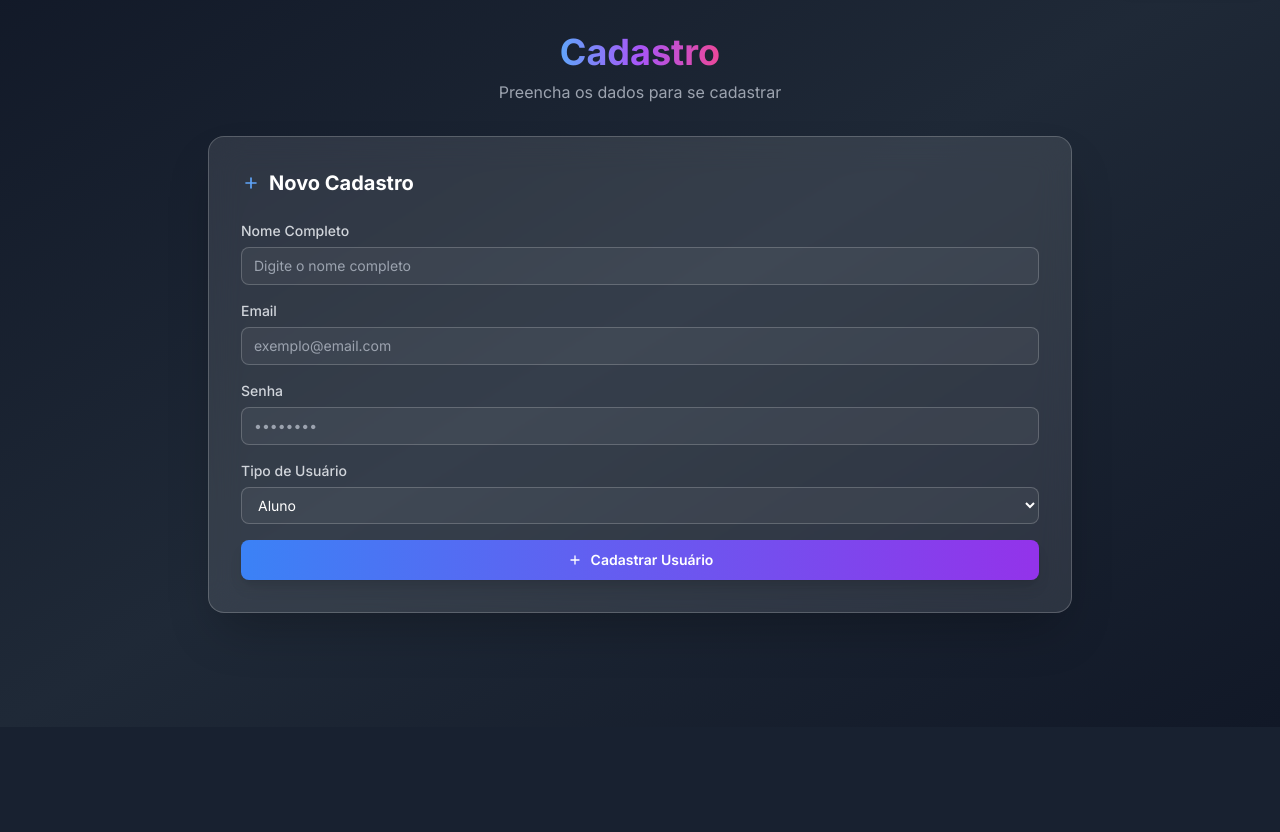
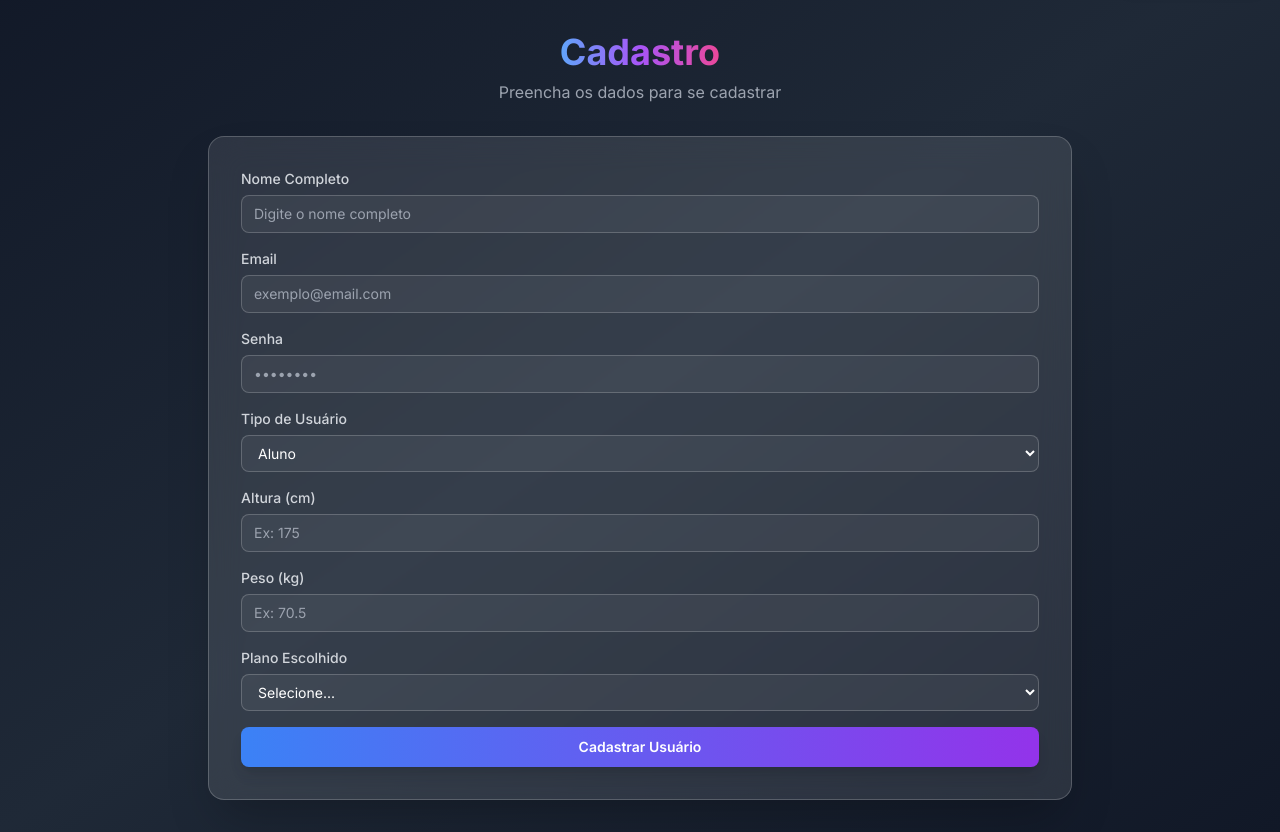
Before and after one commit to mista-bit/fit-zone, a PHP site: page /cadastro.php in a window 1280 px wide. Shown: the part 73-905 px from the top of the page. Before the commit the page ends 686 px from the top, so only its background shows below. Run offline with PHP 8.4, Linux system fonts and the light colour scheme; some libraries are stand-ins or nearby versions.

Commit message:
feat: Aprimora a página de cadastro e refatora o código

```diff
--- a/banco/admins.json
+++ b/banco/admins.json
@@ -13,5 +13,10 @@
         "usuario_id": 12,
         "acesso_total": true,
         "id": 3
+    },
+    {
+        "usuario_id": 14,
+        "acesso_total": true,
+        "id": 4
     }
 ]
--- a/banco/personais.json
+++ b/banco/personais.json
@@ -28,5 +28,10 @@
         "usuario_id": 11,
         "acesso_treinos": true,
         "id": 6
+    },
+    {
+        "usuario_id": 13,
+        "acesso_treinos": true,
+        "id": 7
     }
 ]
--- a/cadastro.php
+++ b/cadastro.php
@@ -6,6 +6,8 @@ require_once __DIR__ . '/db.php';
 
 $db = new BancoDeDados();
 $mensagem = "";
+
+$planoGet = isset($_GET['plano']) ? $_GET['plano'] : "";
 
 if (isset($_POST['nome'])) {
 
@@ -23,12 +25,16 @@ if (isset($_POST['nome'])) {
     ]);
 
     if ($tipo === "aluno") {
+        $altura = $_POST["altura"] ?? "";
+        $peso = $_POST["peso"] ?? "";
+        $plano = $_POST["plano"] ?? "";
+
         $db->inserir("alunos", [
             "usuario_id" => $id,
-            "altura" => "",
-            "peso" => "",
-            "plano" => "",
-            "treinos" => []
+            "altura" => $altura,
+            "peso" => $peso,
+            "plano" => $plano,
+            "treinos" => json_encode([])
         ]);
     }
 
@@ -73,6 +79,7 @@ $paginaAtual = 'cadastro';
     </style>
 </head>
 <body class="bg-gradient-to-br from-gray-900 via-gray-800 to-gray-900 min-h-screen">
+
     <nav class="bg-white/10 backdrop-blur-lg border-b border-white/20 sticky top-0 z-50">
         <div class="container mx-auto px-4 py-4 max-w-7xl">
             <div class="flex items-center justify-between">
@@ -81,44 +88,29 @@ $paginaAtual = 'cadastro';
                         FitZone
                     </span>
                 </a>
+
                 <div class="flex items-center gap-6">
-                    <a href="index.php"
-                       class="text-gray-300 hover:text-white transition-colors">
-                        Home
-                    </a>
-                    <a href="planos.php"
-                       class="text-gray-300 hover:text-white transition-colors">
-                        Planos
-                    </a>
+                    <a href="index.php" class="text-gray-300 hover:text-white transition-colors">Home</a>
+                    <a href="planos.php" class="text-gray-300 hover:text-white transition-colors">Planos</a>
+
                     <?php if (isset($_SESSION['usuario_tipo']) && $_SESSION['usuario_tipo'] === 'admin'): ?>
-                    <a href="clientes.php"
-                       class="text-gray-300 hover:text-white transition-colors">
-                        Clientes
-                    </a>
+                        <a href="clientes.php" class="text-gray-300 hover:text-white">Clientes</a>
                     <?php endif; ?>
+
                     <?php if (isset($_SESSION['usuario_id'])): ?>
                         <?php if ($_SESSION['usuario_tipo'] !== 'admin'): ?>
-                    <a href="area-cliente.php"
-                       class="text-gray-300 hover:text-white transition-colors">
-                        Minha Área
-                    </a>
+                            <a href="area-cliente.php" class="text-gray-300 hover:text-white">Minha Área</a>
                         <?php endif; ?>
+
                         <span class="text-gray-300 text-sm">
                             Olá, <span class="text-purple-400 font-semibold"><?= htmlspecialchars($_SESSION['usuario_nome']) ?></span>
                         </span>
-                    <a href="logout.php"
-                       class="text-gray-300 hover:text-white transition-colors">
-                        Sair
-                    </a>
+                        <a href="logout.php" class="text-gray-300 hover:text-white">Sair</a>
+
                     <?php else: ?>
-                    <a href="login.php"
-                       class="text-gray-300 hover:text-white transition-colors">
-                        Login
-                    </a>
-                    <a href="cadastro.php"
-                       class="bg-gradient-to-r from-blue-500 to-purple-600 hover:from-blue-600 hover:to-purple-700
-                              text-white font-semibold px-6 py-2 rounded-lg transition-all duration-200
-                              transform hover:scale-105 shadow-lg">
+                        <a href="login.php" class="text-gray-300 hover:text-white">Login</a>
+                        <a href="cadastro.php" class="bg-gradient-to-r from-blue-500 to-purple-600 hover:from-blue-600 hover:to-purple-700
+                        text-white font-semibold px-6 py-2 rounded-lg shadow-lg transition-all">
                             Cadastre-se
                         </a>
                     <?php endif; ?>
@@ -128,18 +120,16 @@ $paginaAtual = 'cadastro';
     </nav>
 
     <div class="container mx-auto px-4 py-8 max-w-4xl">
+
         <div class="text-center mb-8">
             <h1 class="text-4xl font-bold text-white mb-2">
-                <span class="bg-gradient-to-r from-blue-400 via-purple-500 to-pink-500 bg-clip-text text-transparent">
-                    Cadastro
-                </span>
+                <span class="bg-gradient-to-r from-blue-400 via-purple-500 to-pink-500 bg-clip-text text-transparent">Cadastro</span>
             </h1>
             <p class="text-gray-400">Preencha os dados para se cadastrar</p>
         </div>
 
         <?php if ($mensagem): ?>
-        <div class="mb-6 bg-green-500/20 border border-green-500/50 text-green-300 px-6 py-4 rounded-lg
-                    flex items-center gap-3 backdrop-blur-sm">
+            <div class="mb-6 bg-green-500/20 border border-green-500/50 text-green-300 px-6 py-4 rounded-lg flex items-center gap-3 backdrop-blur-sm">
                 <svg class="w-6 h-6" fill="none" stroke="currentColor" viewBox="0 0 24 24">
                     <path stroke-linecap="round" stroke-linejoin="round" stroke-width="2"
                           d="M9 12l2 2 4-4m6 2a9 9 0 11-18 0 9 9 0 0118 0z"></path>
@@ -149,96 +139,102 @@ $paginaAtual = 'cadastro';
         <?php endif; ?>
 
         <div class="bg-white/10 backdrop-blur-lg rounded-2xl shadow-2xl p-8 border border-white/20">
-            <h2 class="text-xl font-bold text-white mb-6 flex items-center gap-2">
-                <svg class="w-5 h-5 text-blue-400" fill="none" stroke="currentColor" viewBox="0 0 24 24">
-                    <path stroke-linecap="round" stroke-linejoin="round" stroke-width="2" d="M12 6v6m0 0v6m0-6h6m-6 0H6"></path>
-                </svg>
-                Novo Cadastro
-            </h2>
 
             <form method="POST" class="space-y-4">
+
                 <div>
-                    <label class="block text-gray-300 text-sm font-medium mb-1.5">
-                        Nome Completo
-                    </label>
-                    <input
-                        type="text"
-                        name="nome"
-                        required
-                        class="w-full px-3 py-2 bg-white/5 border border-white/20 rounded-lg
-                               text-white placeholder-gray-400 text-sm
-                               focus:outline-none focus:ring-2 focus:ring-blue-500 focus:border-transparent
-                               transition-all"
-                        placeholder="Digite o nome completo"
-                    >
+                    <label class="block text-gray-300 text-sm font-medium mb-1.5">Nome Completo</label>
+                    <input type="text" name="nome" required
+                        class="w-full px-3 py-2 bg-white/5 border border-white/20 rounded-lg text-white
+                        placeholder-gray-400 text-sm focus:ring-2 focus:ring-blue-500"
+                        placeholder="Digite o nome completo">
                 </div>
 
                 <div>
-                    <label class="block text-gray-300 text-sm font-medium mb-1.5">
-                        Email
-                    </label>
-                    <input
-                        type="email"
-                        name="email"
-                        required
-                        class="w-full px-3 py-2 bg-white/5 border border-white/20 rounded-lg
-                               text-white placeholder-gray-400 text-sm
-                               focus:outline-none focus:ring-2 focus:ring-blue-500 focus:border-transparent
-                               transition-all"
-                        placeholder="exemplo@email.com"
-                    >
+                    <label class="block text-gray-300 text-sm font-medium mb-1.5">Email</label>
+                    <input type="email" name="email" required
+                        class="w-full px-3 py-2 bg-white/5 border border-white/20 rounded-lg text-white
+                        placeholder-gray-400 text-sm focus:ring-2 focus:ring-blue-500"
+                        placeholder="exemplo@email.com">
                 </div>
 
                 <div>
-                    <label class="block text-gray-300 text-sm font-medium mb-1.5">
-                        Senha
-                    </label>
-                    <input
-                        type="password"
-                        name="senha"
-                        required
+                    <label class="block text-gray-300 text-sm font-medium mb-1.5">Senha</label>
+                    <input type="password" name="senha" required
                         class="w-full px-3 py-2 bg-white/5 border border-white/20 rounded-lg
-                               text-white placeholder-gray-400 text-sm
-                               focus:outline-none focus:ring-2 focus:ring-blue-500 focus:border-transparent
-                               transition-all"
-                        placeholder="••••••••"
-                    >
+                        text-white placeholder-gray-400 text-sm focus:ring-2 focus:ring-blue-500"
+                        placeholder="••••••••">
                 </div>
 
                 <div>
-                    <label class="block text-gray-300 text-sm font-medium mb-1.5">
-                        Tipo de Usuário
-                    </label>
-                    <select
-                        name="tipo"
+                    <label class="block text-gray-300 text-sm font-medium mb-1.5">Tipo de Usuário</label>
+                    <select id="tipoUsuario" name="tipo"
                         class="w-full px-3 py-2 bg-white/5 border border-white/20 rounded-lg
-                               text-white text-sm
-                               focus:outline-none focus:ring-2 focus:ring-blue-500 focus:border-transparent
-                               transition-all"
-                    >
+                        text-white text-sm focus:ring-2 focus:ring-blue-500">
                         <option value="aluno" class="bg-gray-800">Aluno</option>
                         <option value="personal" class="bg-gray-800">Personal Trainer</option>
                         <option value="admin" class="bg-gray-800">Administrador</option>
                     </select>
                 </div>
 
-                <button
-                    type="submit"
+                <div id="camposAluno" class="space-y-4 hidden">
+
+                    <div>
+                        <label class="block text-gray-300 text-sm font-medium mb-1.5">Altura (cm)</label>
+                        <input type="number" name="altura" step="0.01"
+                            class="w-full px-3 py-2 bg-white/5 border border-white/20 rounded-lg
+                            text-white placeholder-gray-400 text-sm focus:ring-2 focus:ring-blue-500"
+                            placeholder="Ex: 175">
+                    </div>
+
+                    <div>
+                        <label class="block text-gray-300 text-sm font-medium mb-1.5">Peso (kg)</label>
+                        <input type="number" name="peso" step="0.01"
+                            class="w-full px-3 py-2 bg-white/5 border border-white/20 rounded-lg
+                            text-white placeholder-gray-400 text-sm focus:ring-2 focus:ring-blue-500"
+                            placeholder="Ex: 70.5">
+                    </div>
+
+                    <div>
+                        <label class="block text-gray-300 text-sm font-medium mb-1.5">Plano Escolhido</label>
+                        <select name="plano"
+                            class="w-full px-3 py-2 bg-white/5 border border-white/20 rounded-lg
+                            text-white text-sm focus:ring-2 focus:ring-blue-500">
+
+                            <option value="" class="bg-gray-800" <?= $planoGet === "" ? "selected" : "" ?>>Selecione...</option>
+                            <option value="basico" class="bg-gray-800" <?= $planoGet === "basico" ? "selected" : "" ?>>Básico</option>
+                            <option value="premium" class="bg-gray-800" <?= $planoGet === "premium" ? "selected" : "" ?>>Premium</option>
+                            <option value="vip" class="bg-gray-800" <?= $planoGet === "vip" ? "selected" : "" ?>>VIP</option>
+
+                        </select>
+                    </div>
+
+                </div>
+
+                <button type="submit"
                     class="w-full bg-gradient-to-r from-blue-500 to-purple-600
-                           hover:from-blue-600 hover:to-purple-700
-                           text-white font-semibold py-2.5 px-6 rounded-lg text-sm
-                           transition-all duration-200 transform hover:scale-105
-                           shadow-lg hover:shadow-xl"
-                >
-                    <span class="flex items-center justify-center gap-2">
-                        <svg class="w-4 h-4" fill="none" stroke="currentColor" viewBox="0 0 24 24">
-                            <path stroke-linecap="round" stroke-linejoin="round" stroke-width="2" d="M12 6v6m0 0v6m0-6h6m-6 0H6"></path>
-                        </svg>
+                    hover:from-blue-600 hover:to-purple-700 text-white font-semibold
+                    py-2.5 px-6 rounded-lg text-sm transform hover:scale-105 shadow-lg">
                     Cadastrar Usuário
-                    </span>
                 </button>
+
             </form>
+
         </div>
     </div>
+
+<script>
+document.getElementById("tipoUsuario").addEventListener("change", function () {
+    let campos = document.getElementById("camposAluno");
+    this.value === "aluno" ? campos.classList.remove("hidden") : campos.classList.add("hidden");
+});
+
+window.onload = () => {
+    if (document.getElementById("tipoUsuario").value === "aluno") {
+        document.getElementById("camposAluno").classList.remove("hidden");
+    }
+};
+</script>
+
 </body>
 </html>
```
Also changed, not shown: app/controller/UsuarioControler.php (deleted, +0 -14 lines), app/models/Usuario.php (deleted, +0 -19 lines), app/repository/UsuarioRepository.php (deleted, +0 -31 lines), app/service/UsuarioService.php (deleted, +0 -23 lines), banco/alunos.json (+16 -0 lines), banco/usuarios.json (+32 -0 lines), ideias.txt (deleted, +0 -39 lines), planos.php (+28 -72 lines). Lines whose indentation alone changed are shown as unchanged.
